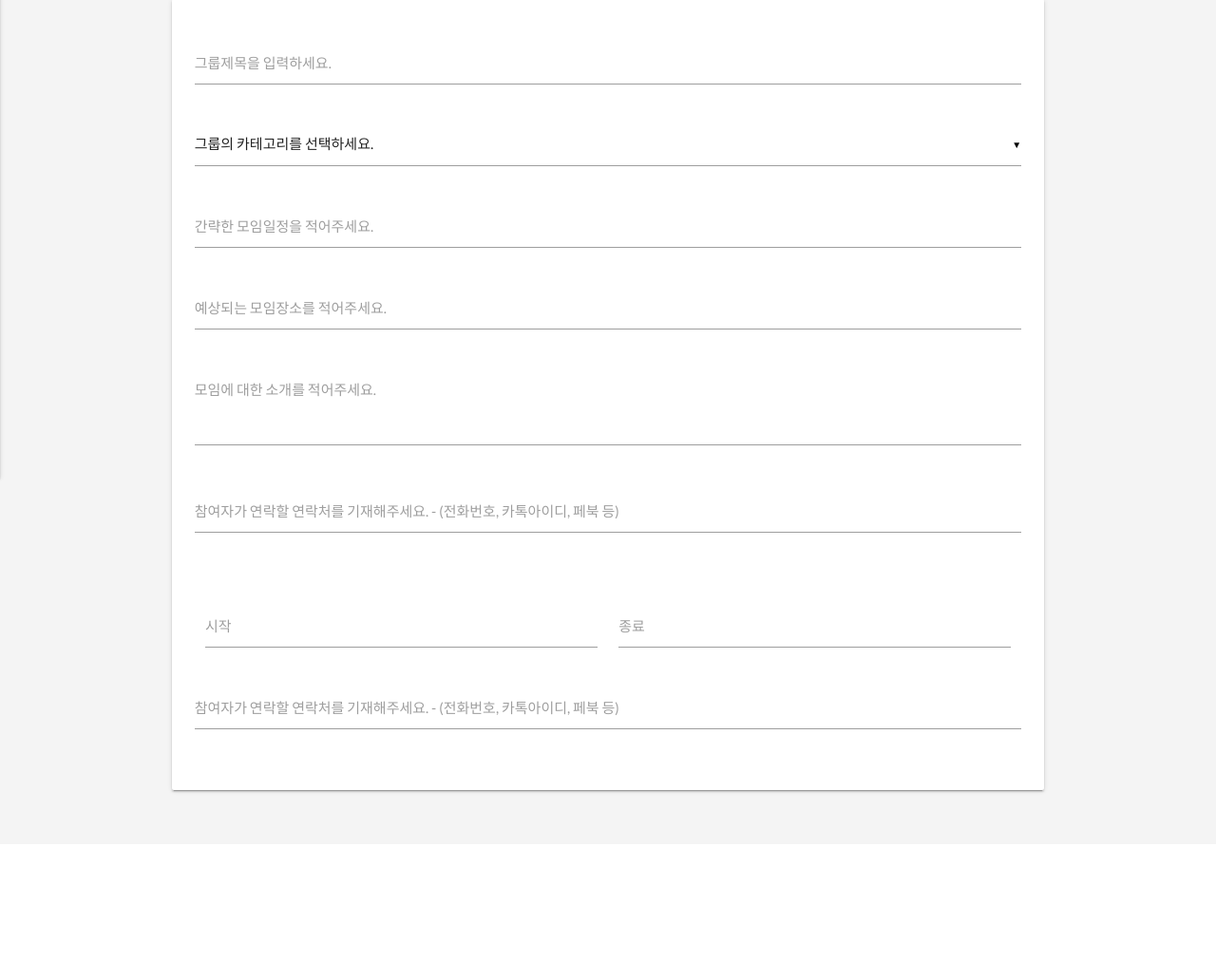
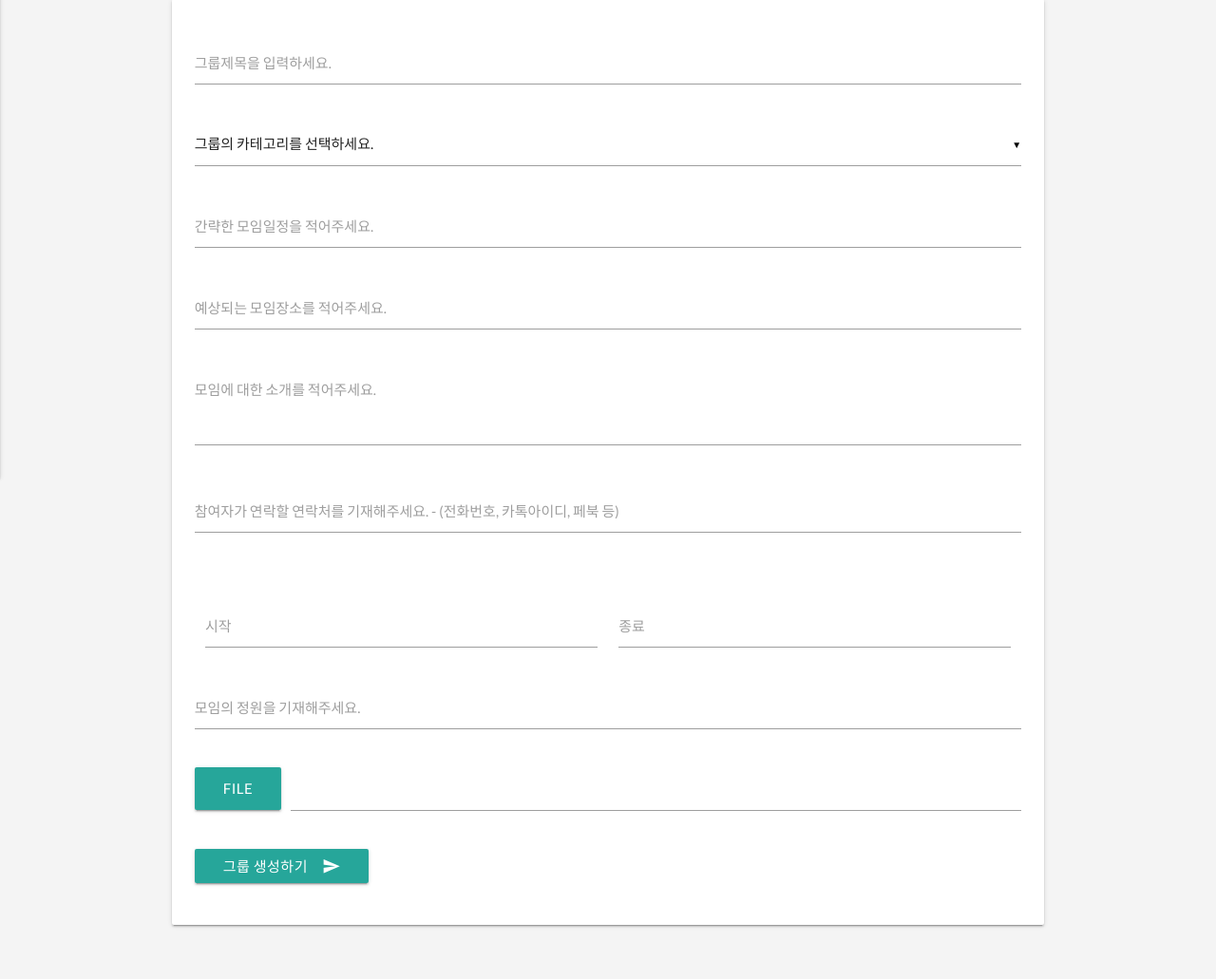
Before and after one commit to HyeonseoNam/unistclub, a Django app: page /group_create/ in a window 1280 px wide. Shown: the part 357-1388 px from the top of the page at 95% size. Before the commit the page ends 1194 px from the top, so only its background shows below. Run offline with Django 3.2, Linux system fonts and the light colour scheme; some libraries are stand-ins or nearby versions.

Commit message:
group_create template done

```diff
--- a/group/views.py
+++ b/group/views.py
@@ -177,7 +177,6 @@ def group_create(request):
         if form.is_valid():
             instance = form.save(commit=False)
             instance.admin = request.user # merge: 로그인 user 등록
-
             # 자기 자신도 멤버로 참여하기
             membership = Membership(group=instance, member=request.user, status=True)
             membership.save()
--- a/templates/group/group_create.html
+++ b/templates/group/group_create.html
@@ -28,7 +28,7 @@
       <div class="card">
 
          <div class="card-content">
-
+            <form action="{% url 'group_create' %}" method="POST" enctype="multipart/form-data">{% csrf_token %}
                 <div class="row card-content-row">
                     <div class="input-field clearfix">
                         <label for="{{ form.group_name.label }}">그룹제목을 입력하세요.</label>
@@ -87,13 +87,27 @@
                 <div class="row card-content-row ">
                     <div class="input-field clearfix">
                         {{ form.max_member }}
-                 <label for="{{ form.max_member.label }}">참여자가 연락할 연락처를 기재해주세요. - (전화번호, 카톡아이디, 페북 등)</label>
+                        <label for="{{ form.max_member.label }}">모임의 정원을 기재해주세요.</label>
                     </div>
                 </div>
 
-
+                <div class="file-field input-field">
+                  <div class="btn">
+                    <span>File</span>
+                    <input type="file" name="group_photo">
+                  </div>
+                  <div class="file-path-wrapper">
+                    <input class="file-path validate" type="text">
+                  </div>
                 </div>
 
+                <div class="row card-content-row ">
+                    <button class="btn waves-effect waves-light" type="submit" name="action">그룹 생성하기
+                        <i class="material-icons right">send</i>
+                    </button>
+                </div>
+            </form>
+          </div>
       </div>
     </div>
   </div>
@@ -109,7 +123,8 @@
     {# datepicker 태그 initialization #}
     $('.datepicker').pickadate({
       selectMonths: true, // Creates a dropdown to control month
-      selectYears: 15 // Creates a dropdown of 15 years to control year
+      selectYears: 15, // Creates a dropdown of 15 years to control year
+      format:'yyyy-mm-dd'
     });
 
     {# select 태그 initialization #}
```
Lines whose indentation alone changed are shown as unchanged.
